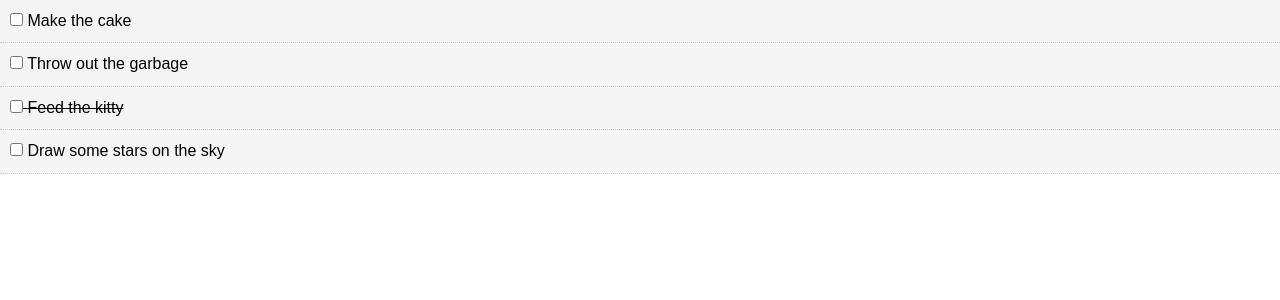
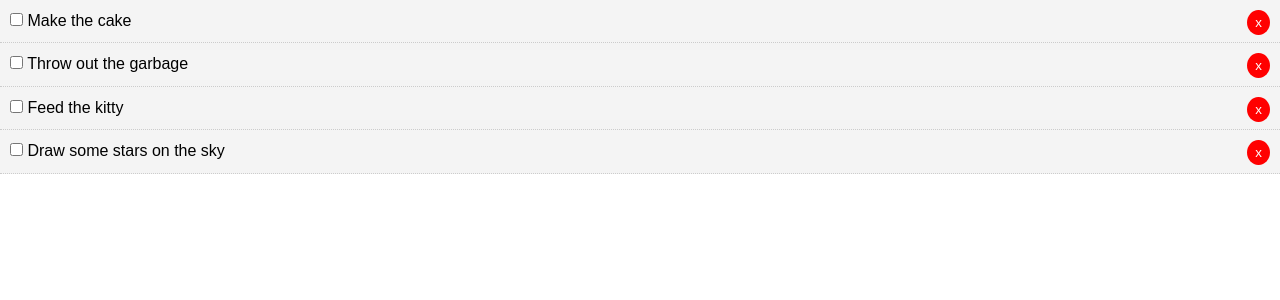
Before and after one commit to ogustm/react-todo-list, a React (Create React App) app: page / in a window 1280 px wide. Shown: the top 300 px of the page. Built offline with nearby package versions, Linux system fonts and the light colour scheme.

Commit message:
remove todoitem arrow function

```diff
--- a/src/App.js
+++ b/src/App.js
@@ -19,7 +19,7 @@ class App extends Component {
       {
         id: 3,
         title: 'Feed the kitty',
-        isFinished: true
+        isFinished: false
       },
       {
         id: 4,
@@ -29,7 +29,7 @@ class App extends Component {
     ]
   }
 
-  //Toggle isFinished
+  //Toggle every item isFinished
   markComplete = (id) => {
     this.setState({ todos: this.state.todos.map(todo => {
       if (todo.id === id) {
@@ -39,11 +39,19 @@ class App extends Component {
     })  });
   }
 
+  // delete todo
+
+  removeTodo = (id) => {
+    this.setState(
+      { todos: [...this.state.todos.filter(todo => todo.id !== id)]}
+    )
+  }
+
   render() {
     console.log(this.state.todos)
     return (
       <div className="App">
-        <Todos todos={this.state.todos} markComplete = {this.markComplete} />
+        <Todos todos={this.state.todos} markComplete = {this.markComplete} removeTodo = {this.removeTodo} />
       </div>
     );
   }
--- a/src/components/TodoItem.js
+++ b/src/components/TodoItem.js
@@ -19,6 +19,7 @@ class TodoItem extends Component {
                 <p>
                     <input type="checkbox" onChange={this.props.markComplete.bind(this, id)} /> {' '}
                     { title }
+                    <button onClick={this.props.removeTodo.bind(this, id)} style={btnStyle}>x</button>
                 </p>
             </div>
         )
@@ -29,6 +30,14 @@ TodoItem.propTypes = {
     todo: Proptypes.object.isRequired
 }
 
-
+const btnStyle = {
+    background: '#ff0000',
+    color: '#fff',
+    border: 'none',
+    padding: '5px 8px',
+    borderRadius: '50%',
+    cursor: 'pointer',
+    float: 'right'
+}
 
 export default TodoItem
--- a/src/components/Todos.js
+++ b/src/components/Todos.js
@@ -8,7 +8,7 @@ class Todos extends Component {
     render() {
 
         return this.props.todos.map((todo) => (
-            <TodoItem key={todo.id} todo={todo} markComplete = {this.props.markComplete}/>
+            <TodoItem key={todo.id} todo={todo} markComplete = {this.props.markComplete} removeTodo = {this.props.removeTodo}/>
         ));
     }
 
```
Also changed, not shown: src/components/layout/header.js (added, +11 -0 lines).
